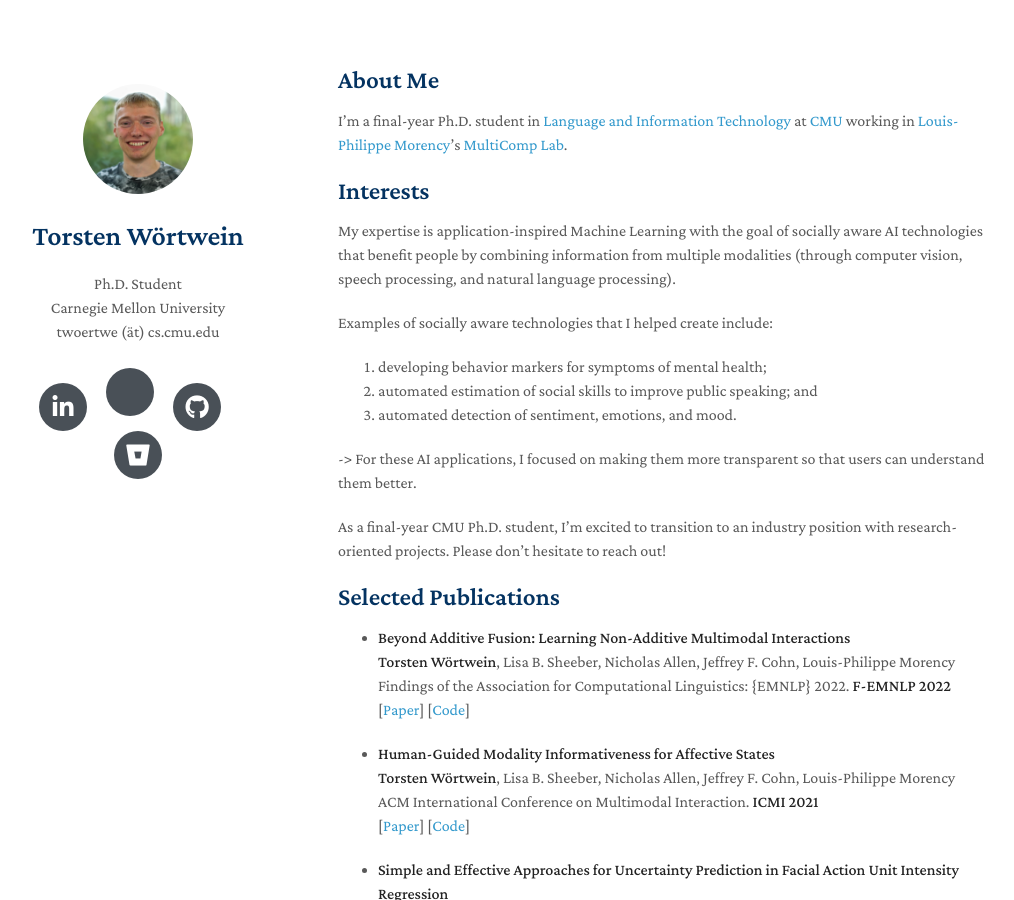
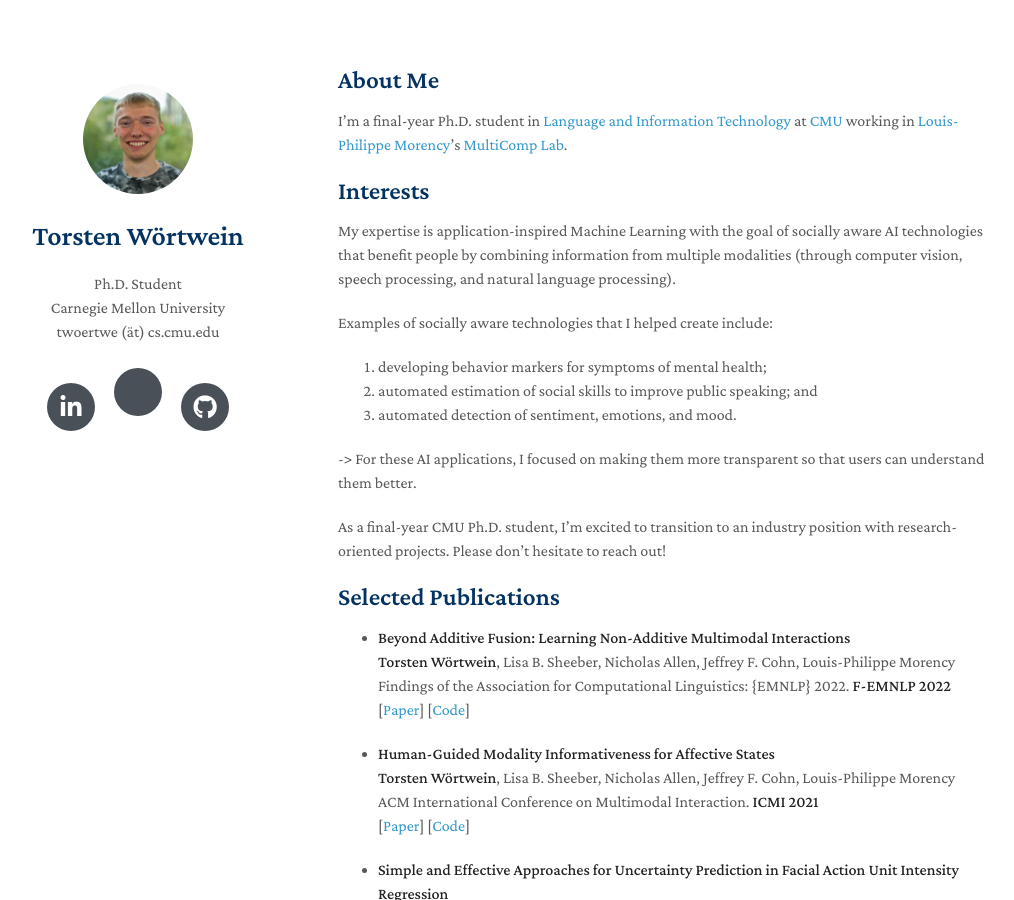
Before and after one commit to twoertwein/twoertwein.github.io, a Jekyll site: the page built from index.md, in a window 1280 px wide and 900 px high. Shown: the whole window, without its empty margins (132-1146 px from the left). Built offline with Jekyll 4.4.1, drawn with Linux system fonts in a browser that asks for light colours; nearby versions of some CDN libraries; a style sheet for code colours, icons or effects is not loaded; our own code applies the rules of GitHub Pages for plain Markdown files.

Commit message:
Revert "bitbucket"
This reverts commit ba386052d73ad3eb7836d13260178e920237e7f2.

```diff
--- a/_config.yml
+++ b/_config.yml
@@ -14,7 +14,6 @@ canonical: https://twoertwein.github.io/
 # If you don't need one of them, you may delete the corresponding line.
 google_scholar: https://scholar.google.com/citations?user=SuTJ0iMAAAAJ
 github_link: https://github.com/twoertwein/
-bitbucket_link: https://bitbucket.org/twoertwein/
 linkedin: https://www.linkedin.com/in/torstenwoertwein/
 
 # Images (e.g., your profile picture and your website's favicon)
--- a/_layouts/homepage.html
+++ b/_layouts/homepage.html
@@ -62,11 +62,6 @@
             <i class="fab fa-github"></i>
           </a>
           {% endif %}
-          {% if site.bitbucket_link %}
-          <a href="{{ site.bitbucket_link }}" target="_blank">
-            <i class="fab fa-bitbucket"></i>
-          </a>
-          {% endif %}
         </div>
 
         <br>
```
